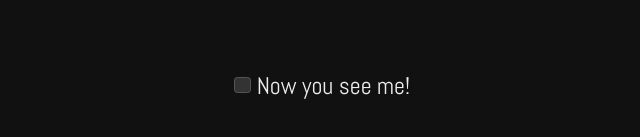
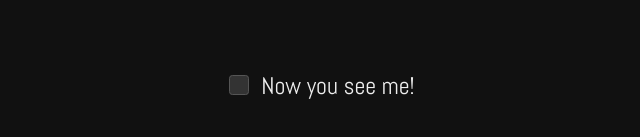
Before and after one commit to Timbar09/Now-you-see-me_Now-you-dont, a plain HTML site: page index.html in a window 1280 px wide. Shown: the part 315-452 px from the top of the page, 318-958 px from the left. Drawn offline with Linux system fonts and the light colour scheme.

Commit message:
chore: Add and style checkbox seudo elements

```diff
--- a/style.css
+++ b/style.css
@@ -1,6 +1,8 @@
 @import url("https://fonts.googleapis.com/css2?family=Abel&display=swap");
 
 :root {
+  --primary-clr-1: #2bbee7;
+  --primary-clr-2: #167e9b;
   --bg-clr: #111;
   --text-clr: #eee;
 
@@ -32,11 +34,11 @@ body {
 .checkbox__container {
   display: flex;
   align-items: center;
-  gap: 0.25em;
+  gap: 0.5em;
 }
 
 .checkbox {
-  --dimension: 1.25em;
+  --dimension: 1.5em;
 
   appearance: none;
   margin: 0;
@@ -50,6 +52,18 @@ body {
   transition: background-color 0.3s;
 }
 
+.checkbox:before,
+.checkbox:after {
+  --dimension: 0.15em;
+
+  content: "";
+  position: absolute;
+  top: calc(50% - var(--dimension) / 2);
+  width: var(--dimension);
+  height: var(--dimension);
+  border-radius: 10rem;
+}
+
 .checkbox__label {
   position: relative;
   cursor: pointer;
```
